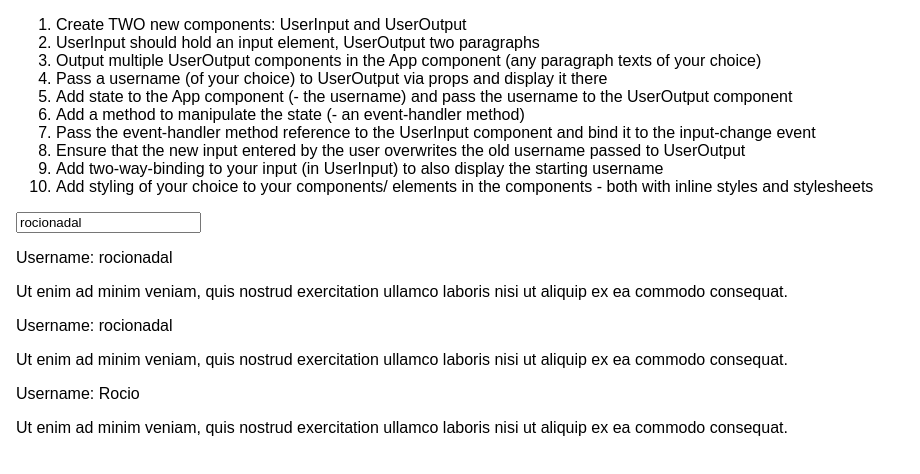
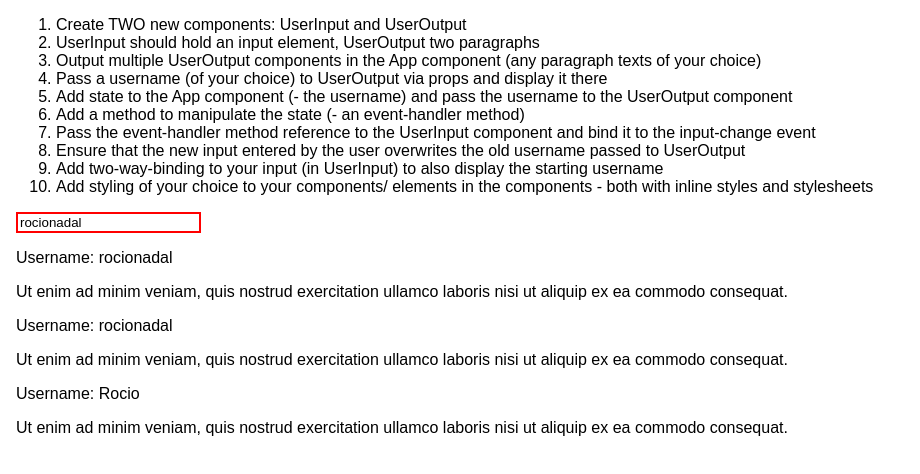
Before and after one commit to rocionadal/base-syntax-assignment, a React (Create React App) app: page / in a window 1280 px wide. Shown: the top 474 px of the page, without its empty margins (0-920 px from the left). Built offline with nearby package versions, Linux system fonts and the light colour scheme.

Commit message:
inline style for input

```diff
--- a/src/UserInput/UserInput.js
+++ b/src/UserInput/UserInput.js
@@ -1,8 +1,13 @@
 import React from 'react';
 
 const UserInput = (props) => {
+    const inputStyle = {
+      border: '2px solid red'
+    };
+
     return <input
     type="text"
+    style={inputStyle}
     onChange={props.changed}
     value={props.currentName} />;
 };
```
